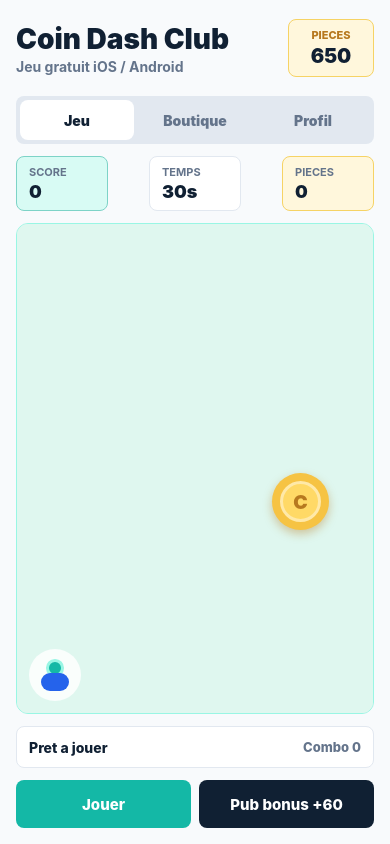
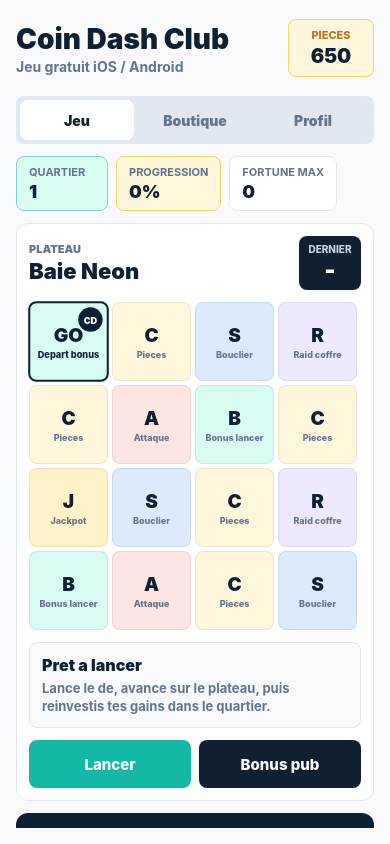
Before and after one commit to AnthoGit62/CoinDashClub, a React Native app: screen / in a window 390 px wide. Built offline with nearby package versions, Linux system fonts and the light colour scheme.

Commit message:
Update GameScreen.tsx

```diff
--- a/src/screens/GameScreen.tsx
+++ b/src/screens/GameScreen.tsx
@@ -1,276 +1,354 @@
-import { useCallback, useEffect, useRef, useState } from "react";
-import { LayoutChangeEvent, Pressable, StyleSheet, Text, View } from "react-native";
+import { useState } from "react";
+import { Pressable, ScrollView, StyleSheet, Text, View } from "react-native";
 
 import { ActionButton } from "../components/ActionButton";
-import { Sprite, type SpriteKind } from "../components/Sprite";
 import { StatPill } from "../components/StatPill";
+import {
+  BOARD_TILES,
+  getDistrictCompletion,
+  getDistrictName,
+  getLandmarkCost,
+  LANDMARK_MAX_LEVEL,
+  LANDMARKS
+} from "../config/game";
 import { theme } from "../constants/theme";
-import { getEntitlements } from "../services/entitlements";
-import type { GameResult, PlayerProgress } from "../types";
-
-const ROUND_SECONDS = 30;
-
-type ArenaSize = {
-  width: number;
-  height: number;
-};
-
-type Target = {
-  kind: Extract<SpriteKind, "coin" | "gem" | "bomb">;
-  x: number;
-  y: number;
-  size: number;
-};
+import type { BoardTileType, GameResult, LandmarkId, PlayerProgress, UpgradeResult } from "../types";
 
 type Props = {
   progress: PlayerProgress;
-  onRoundFinished: (result: GameResult) => Promise<void>;
+  busy: boolean;
+  onRoll: () => Promise<GameResult | null>;
+  onUpgradeLandmark: (landmarkId: LandmarkId) => Promise<UpgradeResult>;
   onRewardAd: () => Promise<void>;
 };
 
-export function GameScreen({ progress, onRoundFinished, onRewardAd }: Props) {
-  const entitlements = getEntitlements(progress);
-  const [arena, setArena] = useState<ArenaSize>({ width: 0, height: 0 });
-  const [target, setTarget] = useState<Target>(() => createTarget({ width: 320, height: 360 }));
-  const [status, setStatus] = useState<"idle" | "running" | "ended">("idle");
-  const [timeLeft, setTimeLeft] = useState(ROUND_SECONDS);
-  const [score, setScore] = useState(0);
-  const [combo, setCombo] = useState(0);
-  const [roundCoins, setRoundCoins] = useState(0);
-  const [bombsHit, setBombsHit] = useState(0);
-  const [message, setMessage] = useState("Pret a jouer");
-  const finishingRef = useRef(false);
+export function GameScreen({ progress, busy, onRoll, onUpgradeLandmark, onRewardAd }: Props) {
+  const [lastResult, setLastResult] = useState<GameResult | null>(null);
+  const [upgradeMessage, setUpgradeMessage] = useState<string | null>(null);
+  const completion = getDistrictCompletion(progress.landmarks);
 
-  const spawnTarget = useCallback(() => {
-    setTarget(createTarget(arena));
-  }, [arena]);
+  async function roll() {
+    setUpgradeMessage(null);
+    const result = await onRoll();
 
-  const finishRound = useCallback(async () => {
-    if (finishingRef.current) {
-      return;
+    if (result) {
+      setLastResult(result);
+    }
   }
 
-    finishingRef.current = true;
-    setStatus("ended");
-    setMessage("Partie terminee");
-    await onRoundFinished({
-      score,
-      coinsEarned: roundCoins,
-      bombsHit
-    });
-  }, [bombsHit, onRoundFinished, roundCoins, score]);
-
-  useEffect(() => {
-    if (arena.width > 0 && arena.height > 0) {
-      spawnTarget();
-    }
-  }, [arena.height, arena.width, spawnTarget]);
-
-  useEffect(() => {
-    if (status !== "running") {
-      return undefined;
-    }
-
-    const timer = setInterval(() => {
-      setTimeLeft((current) => Math.max(0, current - 1));
-    }, 1000);
-
-    return () => {
-      clearInterval(timer);
-    };
-  }, [status]);
-
-  useEffect(() => {
-    if (status === "running" && timeLeft === 0) {
-      void finishRound();
-    }
-  }, [finishRound, status, timeLeft]);
-
-  function handleArenaLayout(event: LayoutChangeEvent) {
-    const { width, height } = event.nativeEvent.layout;
-    setArena({ width, height });
-  }
-
-  function startRound() {
-    finishingRef.current = false;
-    setStatus("running");
-    setTimeLeft(ROUND_SECONDS);
-    setScore(0);
-    setCombo(0);
-    setRoundCoins(0);
-    setBombsHit(0);
-    setMessage("Attrape les pieces");
-    setTarget(createTarget(arena));
-  }
-
-  function handleTargetPress() {
-    if (status !== "running") {
-      return;
-    }
-
-    if (target.kind === "bomb") {
-      setScore((current) => Math.max(0, current - 3));
-      setCombo(0);
-      setBombsHit((current) => current + 1);
-      setTimeLeft((current) => Math.max(0, current - 2));
-      setMessage("Bombe: -3 score, -2 sec");
-      spawnTarget();
-      return;
-    }
-
-    const nextCombo = combo + 1;
-    const baseScore = target.kind === "gem" ? 5 : 1;
-    const comboBonus = nextCombo > 0 && nextCombo % 5 === 0 ? 2 : 0;
-    const coinReward = (target.kind === "gem" ? 8 : 2) + comboBonus;
-    const finalCoins = coinReward * entitlements.coinMultiplier;
-
-    setScore((current) => current + baseScore + comboBonus);
-    setCombo(nextCombo);
-    setRoundCoins((current) => current + finalCoins);
-    setMessage(`+${finalCoins} pieces`);
-    spawnTarget();
+  async function upgrade(landmarkId: LandmarkId) {
+    const result = await onUpgradeLandmark(landmarkId);
+    setUpgradeMessage(result.message);
   }
 
   return (
-    <View style={styles.root}>
+    <ScrollView contentContainerStyle={styles.root} showsVerticalScrollIndicator={false}>
       <View style={styles.statsRow}>
-        <StatPill label="Score" value={score} tone="teal" />
-        <StatPill label="Temps" value={`${timeLeft}s`} tone={timeLeft < 8 ? "coral" : "plain"} />
-        <StatPill label="Pieces" value={roundCoins} tone="gold" />
+        <StatPill label="Quartier" value={progress.districtIndex + 1} tone="teal" />
+        <StatPill label="Progression" value={`${completion}%`} tone="gold" />
+        <StatPill label="Fortune max" value={progress.highScore} />
       </View>
 
-      <View style={styles.arena} onLayout={handleArenaLayout}>
-        <View style={styles.arenaGrid} />
-        <View style={styles.playerBadge}>
-          <Sprite kind="player" size={42} />
+      <View style={styles.boardPanel}>
+        <View style={styles.boardHeader}>
+          <View>
+            <Text style={styles.panelKicker}>Plateau</Text>
+            <Text style={styles.panelTitle}>{getDistrictName(progress.districtIndex)}</Text>
+          </View>
+          <View style={styles.diceBadge}>
+            <Text style={styles.diceLabel}>Dernier</Text>
+            <Text style={styles.diceValue}>{lastResult ? lastResult.steps : "-"}</Text>
+          </View>
         </View>
 
-        <Pressable
-          accessibilityRole="button"
-          accessibilityLabel={`Cible ${target.kind}`}
-          onPress={handleTargetPress}
-          style={[
-            styles.target,
-            {
-              left: target.x,
-              top: target.y,
-              width: target.size,
-              height: target.size
-            }
-          ]}
-        >
-          <Sprite kind={target.kind} size={target.size} />
-        </Pressable>
+        <View style={styles.boardGrid}>
+          {BOARD_TILES.map((tile, index) => {
+            const active = progress.boardPosition === index;
+
+            return (
+              <View key={`${tile.type}-${index}`} style={[styles.tile, tileTone(tile.type), active && styles.activeTile]}>
+                <Text style={[styles.tileShort, active && styles.activeTileShort]}>{tile.shortLabel}</Text>
+                <Text style={[styles.tileLabel, active && styles.activeTileLabel]} numberOfLines={1}>
+                  {tile.label}
+                </Text>
+                {active ? (
+                  <View style={styles.pawn}>
+                    <Text style={styles.pawnText}>CD</Text>
+                  </View>
+                ) : null}
+              </View>
+            );
+          })}
         </View>
 
-      <View style={styles.statusRow}>
-        <Text style={styles.statusText}>{message}</Text>
-        <Text style={styles.comboText}>Combo {combo}</Text>
+        <View style={styles.eventPanel}>
+          <Text style={styles.eventTitle}>
+            {lastResult ? `${lastResult.tileLabel} - ${lastResult.steps} pas` : "Pret a lancer"}
+          </Text>
+          <Text style={styles.eventCopy}>
+            {lastResult
+              ? lastResult.message
+              : "Lance le de, avance sur le plateau, puis reinvestis tes gains dans le quartier."}
+          </Text>
         </View>
 
         <View style={styles.controls}>
           <ActionButton
-          label={status === "running" ? "Terminer" : status === "ended" ? "Rejouer" : "Jouer"}
-          tone={status === "running" ? "danger" : "primary"}
-          onPress={status === "running" ? finishRound : startRound}
+            label={progress.spins > 0 ? "Lancer" : "Plus de lancers"}
+            disabled={busy || progress.spins <= 0}
+            onPress={roll}
             style={styles.controlButton}
           />
           <ActionButton
-          label={entitlements.isAdFree ? "Bonus premium" : "Pub bonus +60"}
+            label="Bonus pub"
             tone="secondary"
+            disabled={busy}
             onPress={onRewardAd}
             style={styles.controlButton}
           />
         </View>
       </View>
+
+      <View style={styles.cityPanel}>
+        <View style={styles.cityHeader}>
+          <View>
+            <Text style={[styles.panelKicker, styles.cityKicker]}>Construction</Text>
+            <Text style={[styles.panelTitle, styles.cityTitle]}>Ton quartier</Text>
+          </View>
+          <Text style={styles.cityPercent}>{completion}%</Text>
+        </View>
+
+        <View style={styles.landmarkList}>
+          {LANDMARKS.map((landmark) => {
+            const level = progress.landmarks[landmark.id];
+            const cost = getLandmarkCost(landmark.id, level, progress.districtIndex);
+            const complete = level >= LANDMARK_MAX_LEVEL;
+            const disabled = busy || complete || progress.coins < cost;
+
+            return (
+              <View key={landmark.id} style={styles.landmarkCard}>
+                <View style={styles.landmarkTop}>
+                  <View style={[styles.landmarkIcon, { backgroundColor: landmark.color }]}>
+                    <Text style={styles.landmarkIconText}>{landmark.title.slice(0, 1)}</Text>
+                  </View>
+                  <View style={styles.landmarkText}>
+                    <Text style={styles.landmarkTitle}>{landmark.title}</Text>
+                    <Text style={styles.landmarkMeta}>Niveau {level}/{LANDMARK_MAX_LEVEL}</Text>
+                  </View>
+                </View>
+
+                <View style={styles.levelTrack}>
+                  {Array.from({ length: LANDMARK_MAX_LEVEL }).map((_, index) => (
+                    <View
+                      key={`${landmark.id}-${index}`}
+                      style={[styles.levelDot, index < level && styles.levelDotFilled]}
+                    />
+                  ))}
+                </View>
+
+                <Pressable
+                  accessibilityRole="button"
+                  disabled={disabled}
+                  onPress={() => {
+                    void upgrade(landmark.id);
+                  }}
+                  style={({ pressed }) => [
+                    styles.upgradeButton,
+                    complete && styles.completeButton,
+                    disabled && !complete && styles.disabledUpgrade,
+                    pressed && !disabled && styles.pressed
+                  ]}
+                >
+                  <Text style={[styles.upgradeText, disabled && !complete && styles.disabledUpgradeText]}>
+                    {complete ? "Complet" : `${cost} pieces`}
+                  </Text>
+                </Pressable>
+              </View>
+            );
+          })}
+        </View>
+
+        {upgradeMessage ? (
+          <View style={styles.upgradeNotice}>
+            <Text style={styles.upgradeNoticeText}>{upgradeMessage}</Text>
+          </View>
+        ) : null}
+      </View>
+    </ScrollView>
   );
 }
 
-function createTarget(arena: ArenaSize): Target {
-  const width = Math.max(arena.width, 280);
-  const height = Math.max(arena.height, 320);
-  const size = clamp(Math.round(width * 0.16), 50, 72);
-  const padding = 12;
-  const roll = Math.random();
-  const kind: Target["kind"] = roll > 0.84 ? "bomb" : roll > 0.68 ? "gem" : "coin";
-
-  return {
-    kind,
-    size,
-    x: randomInt(padding, Math.max(padding, width - size - padding)),
-    y: randomInt(padding + 16, Math.max(padding + 16, height - size - padding))
-  };
+function tileTone(type: BoardTileType) {
+  if (type === "coins") {
+    return styles.coinTile;
   }
 
-function clamp(value: number, min: number, max: number) {
-  return Math.min(max, Math.max(min, value));
+  if (type === "bonus") {
+    return styles.bonusTile;
   }
 
-function randomInt(min: number, max: number) {
-  return Math.floor(Math.random() * (max - min + 1)) + min;
+  if (type === "shield") {
+    return styles.shieldTile;
+  }
+
+  if (type === "raid") {
+    return styles.raidTile;
+  }
+
+  if (type === "attack") {
+    return styles.attackTile;
+  }
+
+  return styles.jackpotTile;
 }
 
 const styles = StyleSheet.create({
   root: {
-    flex: 1,
-    gap: theme.spacing.md
+    gap: theme.spacing.md,
+    paddingBottom: theme.spacing.xl
   },
   statsRow: {
     flexDirection: "row",
-    gap: theme.spacing.sm,
-    justifyContent: "space-between"
+    gap: theme.spacing.sm
   },
-  arena: {
-    flex: 1,
-    minHeight: 330,
+  boardPanel: {
     borderRadius: theme.radius.md,
-    overflow: "hidden",
-    backgroundColor: "#dff7ef",
-    borderWidth: 1,
-    borderColor: "#99f6e4"
-  },
-  arenaGrid: {
-    ...StyleSheet.absoluteFillObject,
-    backgroundColor: "#dff7ef"
-  },
-  playerBadge: {
-    position: "absolute",
-    left: 12,
-    bottom: 12,
-    width: 52,
-    height: 52,
-    borderRadius: 26,
-    alignItems: "center",
-    justifyContent: "center",
-    backgroundColor: "rgba(255,255,255,0.84)"
-  },
-  target: {
-    position: "absolute",
-    alignItems: "center",
-    justifyContent: "center"
-  },
-  statusRow: {
-    minHeight: 42,
-    borderRadius: theme.radius.sm,
+    padding: theme.spacing.md,
     backgroundColor: theme.colors.surface,
     borderWidth: 1,
     borderColor: theme.colors.surfaceMuted,
-    paddingHorizontal: theme.spacing.md,
+    gap: theme.spacing.md
+  },
+  boardHeader: {
+    minHeight: 54,
     flexDirection: "row",
     alignItems: "center",
     justifyContent: "space-between",
     gap: theme.spacing.md
   },
-  statusText: {
-    flex: 1,
+  panelKicker: {
+    color: theme.colors.inkMuted,
+    fontSize: 11,
+    fontWeight: "900",
+    textTransform: "uppercase"
+  },
+  panelTitle: {
     color: theme.colors.ink,
-    fontSize: 14,
-    fontWeight: "800"
+    fontSize: 22,
+    fontWeight: "900",
+    marginTop: 2
   },
-  comboText: {
+  diceBadge: {
+    width: 62,
+    minHeight: 54,
+    borderRadius: theme.radius.sm,
+    alignItems: "center",
+    justifyContent: "center",
+    backgroundColor: theme.colors.ink
+  },
+  diceLabel: {
+    color: "#cbd5e1",
+    fontSize: 10,
+    fontWeight: "800",
+    textTransform: "uppercase"
+  },
+  diceValue: {
+    color: theme.colors.surface,
+    fontSize: 24,
+    fontWeight: "900"
+  },
+  boardGrid: {
+    flexDirection: "row",
+    flexWrap: "wrap",
+    gap: theme.spacing.xs
+  },
+  tile: {
+    width: "23.8%",
+    aspectRatio: 1,
+    borderRadius: theme.radius.sm,
+    padding: 5,
+    alignItems: "center",
+    justifyContent: "center",
+    borderWidth: 1,
+    borderColor: "rgba(15, 23, 42, 0.08)"
+  },
+  activeTile: {
+    borderWidth: 2,
+    borderColor: theme.colors.ink,
+    transform: [{ scale: 1.02 }]
+  },
+  coinTile: {
+    backgroundColor: "#fff7dc"
+  },
+  bonusTile: {
+    backgroundColor: "#d8fbf4"
+  },
+  shieldTile: {
+    backgroundColor: "#dbeafe"
+  },
+  raidTile: {
+    backgroundColor: "#ede9fe"
+  },
+  attackTile: {
+    backgroundColor: "#ffe5e1"
+  },
+  jackpotTile: {
+    backgroundColor: "#fef3c7"
+  },
+  tileShort: {
+    color: theme.colors.ink,
+    fontSize: 19,
+    fontWeight: "900"
+  },
+  activeTileShort: {
+    color: theme.colors.ink
+  },
+  tileLabel: {
+    maxWidth: "100%",
+    color: theme.colors.inkMuted,
+    fontSize: 9,
+    fontWeight: "800",
+    marginTop: 2
+  },
+  activeTileLabel: {
+    color: theme.colors.ink
+  },
+  pawn: {
+    position: "absolute",
+    right: 4,
+    top: 4,
+    width: 24,
+    height: 24,
+    borderRadius: 12,
+    alignItems: "center",
+    justifyContent: "center",
+    backgroundColor: theme.colors.ink
+  },
+  pawnText: {
+    color: theme.colors.surface,
+    fontSize: 9,
+    fontWeight: "900"
+  },
+  eventPanel: {
+    minHeight: 70,
+    borderRadius: theme.radius.sm,
+    padding: theme.spacing.md,
+    backgroundColor: "#f8fafc",
+    borderWidth: 1,
+    borderColor: theme.colors.surfaceMuted,
+    justifyContent: "center"
+  },
+  eventTitle: {
+    color: theme.colors.ink,
+    fontSize: 16,
+    fontWeight: "900"
+  },
+  eventCopy: {
     color: theme.colors.inkMuted,
     fontSize: 13,
-    fontWeight: "800"
+    lineHeight: 18,
+    fontWeight: "700",
+    marginTop: 4
   },
   controls: {
     flexDirection: "row",
@@ -278,5 +356,122 @@ const styles = StyleSheet.create({
   },
   controlButton: {
     flex: 1
+  },
+  cityPanel: {
+    borderRadius: theme.radius.md,
+    padding: theme.spacing.md,
+    backgroundColor: theme.colors.ink,
+    gap: theme.spacing.md
+  },
+  cityHeader: {
+    flexDirection: "row",
+    alignItems: "center",
+    justifyContent: "space-between",
+    gap: theme.spacing.md
+  },
+  cityPercent: {
+    color: theme.colors.gold,
+    fontSize: 24,
+    fontWeight: "900"
+  },
+  cityKicker: {
+    color: "#cbd5e1"
+  },
+  cityTitle: {
+    color: theme.colors.surface
+  },
+  landmarkList: {
+    gap: theme.spacing.sm
+  },
+  landmarkCard: {
+    borderRadius: theme.radius.sm,
+    padding: theme.spacing.md,
+    backgroundColor: "rgba(255,255,255,0.08)",
+    borderWidth: 1,
+    borderColor: "rgba(255,255,255,0.14)",
+    gap: theme.spacing.sm
+  },
+  landmarkTop: {
+    flexDirection: "row",
+    alignItems: "center",
+    gap: theme.spacing.sm
+  },
+  landmarkIcon: {
+    width: 38,
+    height: 38,
+    borderRadius: theme.radius.sm,
+    alignItems: "center",
+    justifyContent: "center"
+  },
+  landmarkIconText: {
+    color: theme.colors.surface,
+    fontSize: 18,
+    fontWeight: "900"
+  },
+  landmarkText: {
+    flex: 1
+  },
+  landmarkTitle: {
+    color: theme.colors.surface,
+    fontSize: 16,
+    fontWeight: "900"
+  },
+  landmarkMeta: {
+    color: "#cbd5e1",
+    fontSize: 12,
+    fontWeight: "700",
+    marginTop: 2
+  },
+  levelTrack: {
+    flexDirection: "row",
+    gap: theme.spacing.xs
+  },
+  levelDot: {
+    flex: 1,
+    height: 7,
+    borderRadius: 4,
+    backgroundColor: "rgba(255,255,255,0.18)"
+  },
+  levelDotFilled: {
+    backgroundColor: theme.colors.gold
+  },
+  upgradeButton: {
+    minHeight: 40,
+    borderRadius: theme.radius.sm,
+    alignItems: "center",
+    justifyContent: "center",
+    backgroundColor: theme.colors.gold
+  },
+  completeButton: {
+    backgroundColor: theme.colors.success
+  },
+  disabledUpgrade: {
+    backgroundColor: "rgba(255,255,255,0.18)"
+  },
+  pressed: {
+    opacity: 0.86,
+    transform: [{ scale: 0.99 }]
+  },
+  upgradeText: {
+    color: theme.colors.ink,
+    fontSize: 14,
+    fontWeight: "900"
+  },
+  disabledUpgradeText: {
+    color: "#cbd5e1"
+  },
+  upgradeNotice: {
+    minHeight: 42,
+    borderRadius: theme.radius.sm,
+    alignItems: "center",
+    justifyContent: "center",
+    paddingHorizontal: theme.spacing.md,
+    backgroundColor: "rgba(255,255,255,0.1)"
+  },
+  upgradeNoticeText: {
+    color: theme.colors.surface,
+    fontSize: 13,
+    fontWeight: "800",
+    textAlign: "center"
   }
 });
```
Lines whose indentation alone changed are shown as unchanged.
